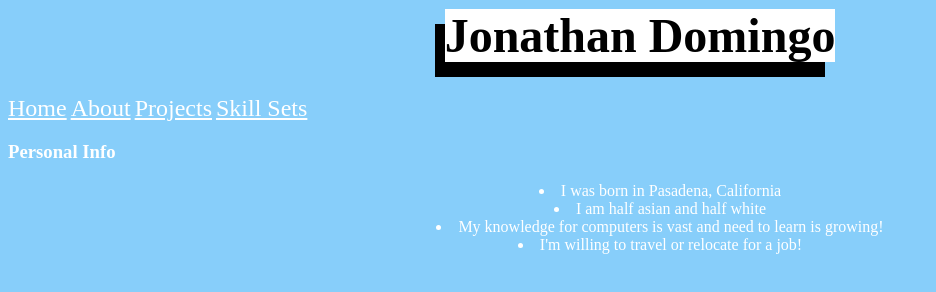
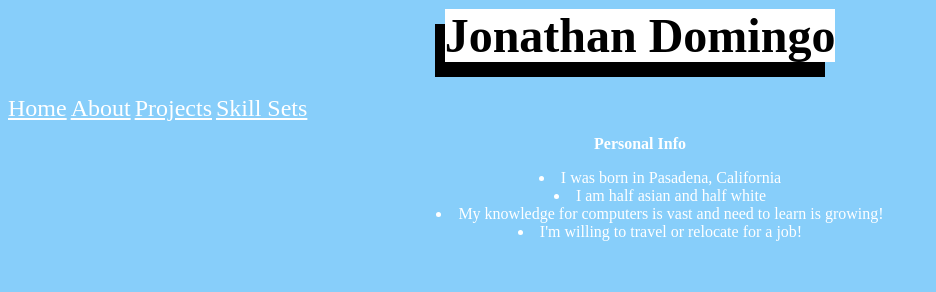
Before and after one commit to JonathanDomingo/JonathanDomingo, a plain HTML site: page about.html in a window 1280 px wide. Shown: the whole page, without its empty margins (0-936 px from the left). Drawn offline with Linux system fonts and the light colour scheme.

Commit message:
This is the final push

```diff
--- a/about.html
+++ b/about.html
@@ -24,7 +24,7 @@
     </div>
 
     <div>
-        <h3> Personal Info</h3>
+        <h2> Personal Info</h2>
         <ul>
             <li>I was born in Pasadena, California</li>
             <li>I am half asian and half white</li>
```
